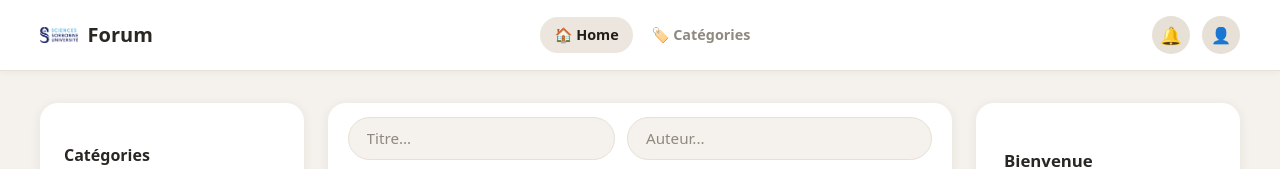
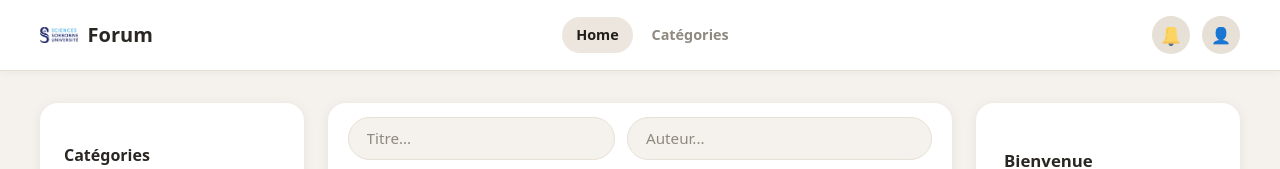
Before and after one commit to YMuZyu/L3_Projet_WEB, a React (Vite) app: page / in a window 1280 px wide. Shown: the top 169 px of the page. Built offline with nearby package versions, Linux system fonts and the light colour scheme; no server answers.

Commit message:
version beta

```diff
--- a/src/components/layout/Header.jsx
+++ b/src/components/layout/Header.jsx
@@ -90,7 +90,7 @@ export default function Header({ user, isConnected, onLogout }) {
                         onClick={() => navigate('/history')}
                         title="Mon historique"
                     >
-                        📋 Historique
+                        <img src="/historique.png" alt="historique" style={{ width: '1.1em' }} /> Historique
                     </button>
                 )}
 
--- a/src/components/nav/NavMenu.jsx
+++ b/src/components/nav/NavMenu.jsx
@@ -7,8 +7,8 @@ import '../../styles/nav/NavMenu.css'
 export default function NavMenu({ isConnected }) {
     return (
         <nav className="nav-menu">
-            <MenuItem label="🏠 Home" to="/" />
-            <MenuItem label="🏷️ Catégories" to="/categories" />
+            <MenuItem label="Home" to="/" />
+            <MenuItem label="Catégories" to="/categories" />
 
             {isConnected && (
                 <MenuItem label="➕ Poster" to="/create" />
--- a/src/components/notifications/NotifButton.jsx
+++ b/src/components/notifications/NotifButton.jsx
@@ -5,7 +5,7 @@ import '../../styles/layout/Header.css'
 export default function NotifButton({ onClick, count }) {
     return (
         <button className="header-button notif-button-wrap" onClick={onClick}>
-            🔔
+            <img src="/notification.png" alt="notifications" style={{ width: '1.2em', verticalAlign: 'middle' }} />
             {count > 0 && (
                 <span className="notif-badge">{count > 99 ? '99+' : count}</span>
             )}
--- a/src/components/posts/PostDetail.jsx
+++ b/src/components/posts/PostDetail.jsx
@@ -105,7 +105,7 @@ export default function PostDetail({ post, user }) {
 
                 {canDelete && (
                 <button className="delete-post-btn" onClick={handleDelete}>
-                    🗑️ Supprimer
+                    Supprimer
                 </button>
             )}
 
--- a/src/pages/AdminPage.jsx
+++ b/src/pages/AdminPage.jsx
@@ -162,7 +162,7 @@ export default function AdminPage() {
                     <input
                         className="admin-search-input"
                         type="text"
-                        placeholder="🔍 Chercher un utilisateur..."
+                        placeholder="Chercher un utilisateur..."
                         value={userSearch}
                         onChange={e => setUserSearch(e.target.value)}
                     />
--- a/src/pages/HistoryPage.jsx
+++ b/src/pages/HistoryPage.jsx
@@ -62,7 +62,7 @@ export default function HistoryPage({ user, isConnected }) {
         <div className="history-page">
             <div className="history-header">
                 <button className="back-btn" onClick={() => navigate(-1)}>← Retour</button>
-                <h1>📋 Mon historique</h1>
+                <h1><img src="/historique.png" alt="historique" style={{ width: '1.2em', verticalAlign: 'middle' }} /> Mon historique</h1>
                 <p className="history-hint">
                     {hasFilter
                         ? "Résultats filtrés — triés du plus récent au plus ancien."
@@ -75,7 +75,7 @@ export default function HistoryPage({ user, isConnected }) {
                 <input
                     className="history-filter-input"
                     type="text"
-                    placeholder="🔍 Mot-clé (titre, contenu)..."
+                    placeholder="Mot-clé (titre, contenu)..."
                     value={search}
                     onChange={e => setSearch(e.target.value)}
                 />
--- a/src/styles/layout/Header.css
+++ b/src/styles/layout/Header.css
@@ -85,6 +85,9 @@
 
 /* Bouton historique */
 .header-history-btn {
+  display: inline-flex;
+  align-items: center;
+  gap: 0.4rem;
   padding: 0.4rem 0.9rem;
   border: 1.5px solid var(--border-light);
   border-radius: var(--radius-pill);
```
Also changed, not shown: public/add.png.
